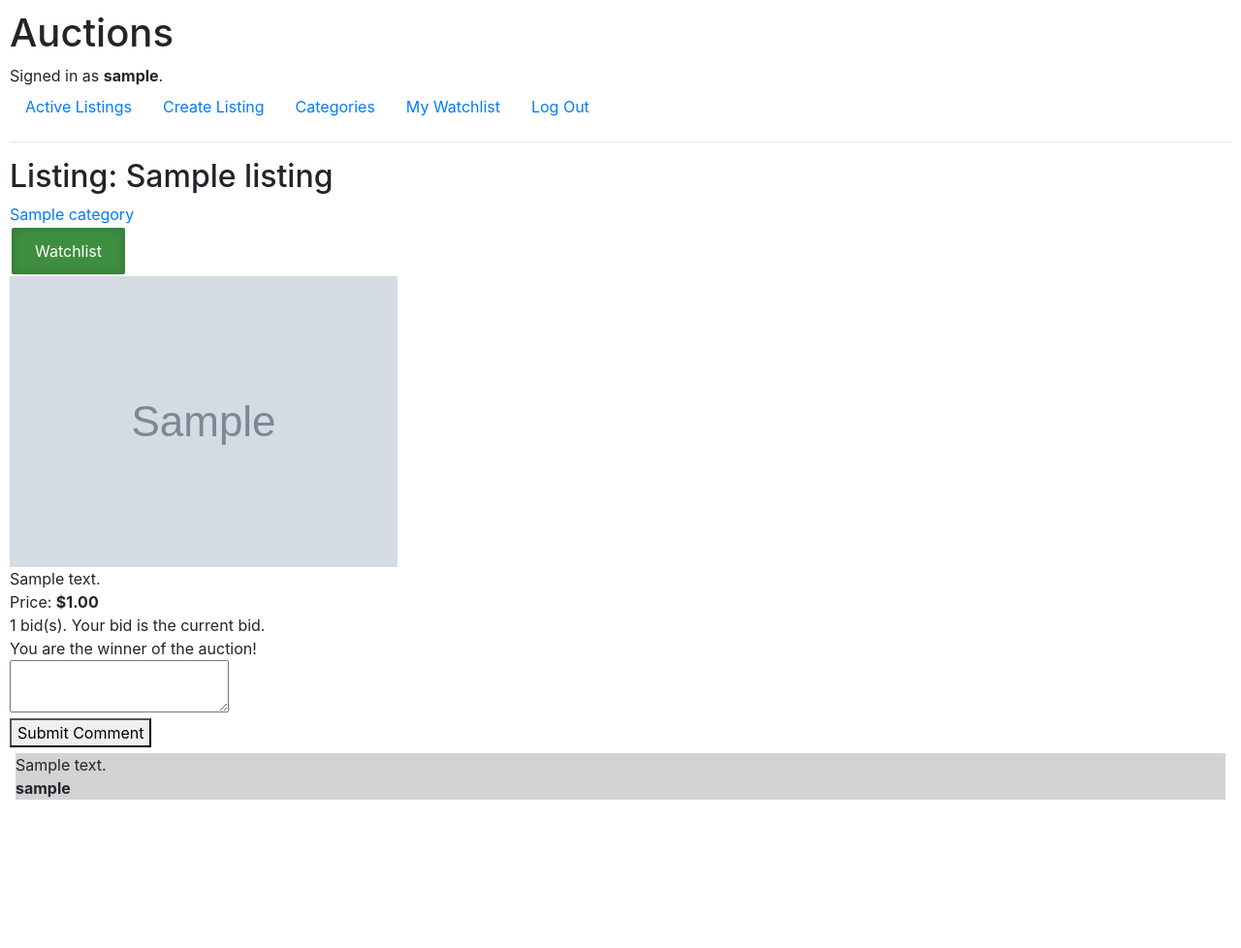
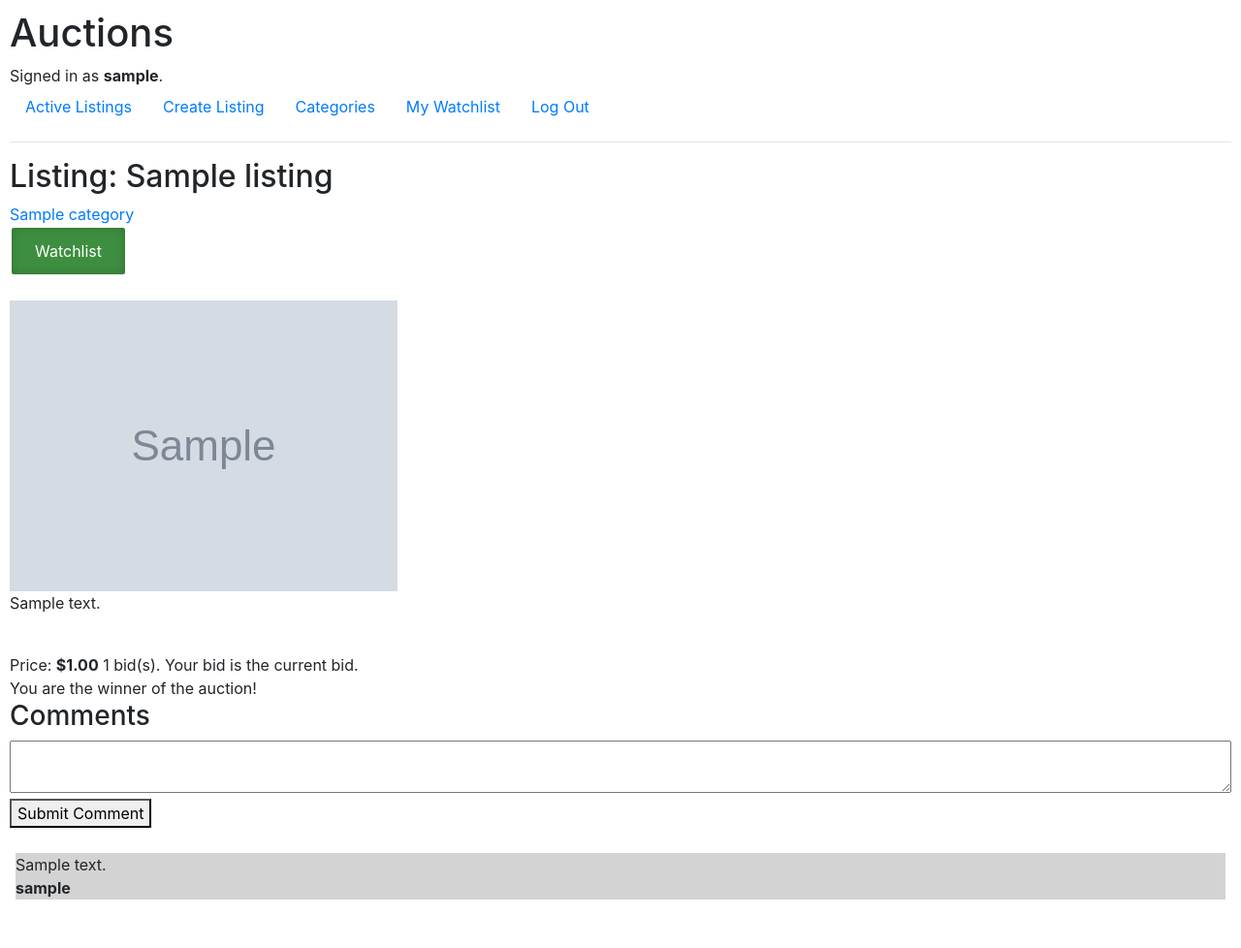
Before and after one commit to martindahlgren/CS50x-2022, a Django app: page /listing/1 in a window 1280 px wide. Shown: the whole page at 97% size. Before the commit the page ends 825 px from the top, so only its background shows below. Run offline with Django 3.2, Linux system fonts and the light colour scheme; a user stored in the database is signed in; tables that the repository leaves empty hold one stand-in row (values such as "Sample post"); grey boxes marked "Sample" are stand-in pictures; some libraries are stand-ins or nearby versions.

Commit message:
More style improvements

```diff
--- a/auctions/static/auctions/styles.css
+++ b/auctions/static/auctions/styles.css
@@ -30,6 +30,7 @@ height: 100%; width: 100%; display:block;
     font-size: 16px;
     border-radius: 4px;
     box-shadow: inset 0px 0px 10px rgba(0, 0, 0, 0.2);
+    margin-bottom: 25px;
 }
 
 #watching-btn-inactive {
@@ -42,6 +43,7 @@ height: 100%; width: 100%; display:block;
     display: inline-block;
     font-size: 16px;
     border-radius: 4px;
+    margin-bottom: 25px;
 }
 
 .comment_container {
@@ -85,3 +87,15 @@ height: 100%; width: 100%; display:block;
     border: 1px solid #ccc;
     border-radius: 3px;
   }
+
+#price-container {
+    margin: 40px 0px;
+}
+
+#new-comment-area {
+    width: 100%;
+}
+
+#new-comment-button {
+    margin: 0px 0px 20px 0px;
+}
--- a/auctions/templates/auctions/single_listing.html
+++ b/auctions/templates/auctions/single_listing.html
@@ -19,11 +19,10 @@
 </div>
 {% endif %}{# listing.image_url #}
 
-<div>
 <div>{{ listing.description }}</div>
-    <div>Price: <span class="price">${{ price|floatformat:2 }}</span></div>
-</div>
 
+<div id="price-container">
+    Price: <span class="price">${{ price|floatformat:2 }}</span>
     {{nr_bids}} bid(s){% if not has_ended %} so far{% endif %}.{% if user_is_highest%} Your bid is the current bid.{% endif %}
     {% if user.is_authenticated %}
 
@@ -36,6 +35,9 @@
         {{ bid_form }}
         <button type="submit">Place Bid</button>
     </form>
+</div>
+
+
 
 {% if request.user == listing.owner %}
 <form action="{% url 'close_bid' listing.id %}" method="POST">
@@ -50,14 +52,14 @@
 {% endif %}{# not has_ended #}
 {% endif %}{# user.is_authenticated #}
 
-{# Comments #}
+<h3>Comments</h3>
 
 <div id="comments">
     {% if user.is_authenticated %}
     <form action="{% url 'add_comment' listing.id %}" method="POST">
         {% csrf_token %}
-        <textarea name="comment" required></textarea><br>
-        <button type="submit">Submit Comment</button>
+        <textarea id="new-comment-area" name="comment" required></textarea><br>
+        <button type="submit" id="new-comment-button">Submit Comment</button>
     </form>
     {% endif %}{# user.is_authenticated #}
     {% for comment in comments %}
--- a/auctions/views.py
+++ b/auctions/views.py
@@ -37,7 +37,7 @@ class PlaceBidForm(forms.Form):
         else:
             min_value=(highest_bid+decimal.Decimal("0.1")**decimal_places)
 
-        self.fields['bid_val'] = forms.DecimalField(min_value=min_value, decimal_places=decimal_places)
+        self.fields['bid_val'] = forms.DecimalField(min_value=min_value, decimal_places=decimal_places, label=False)
 
 def _get_highest_bid(listing_id):
     return Bid.objects.filter(listing_id=listing_id).aggregate(Max('bid'))['bid__max']
```
Lines whose indentation alone changed are shown as unchanged.
